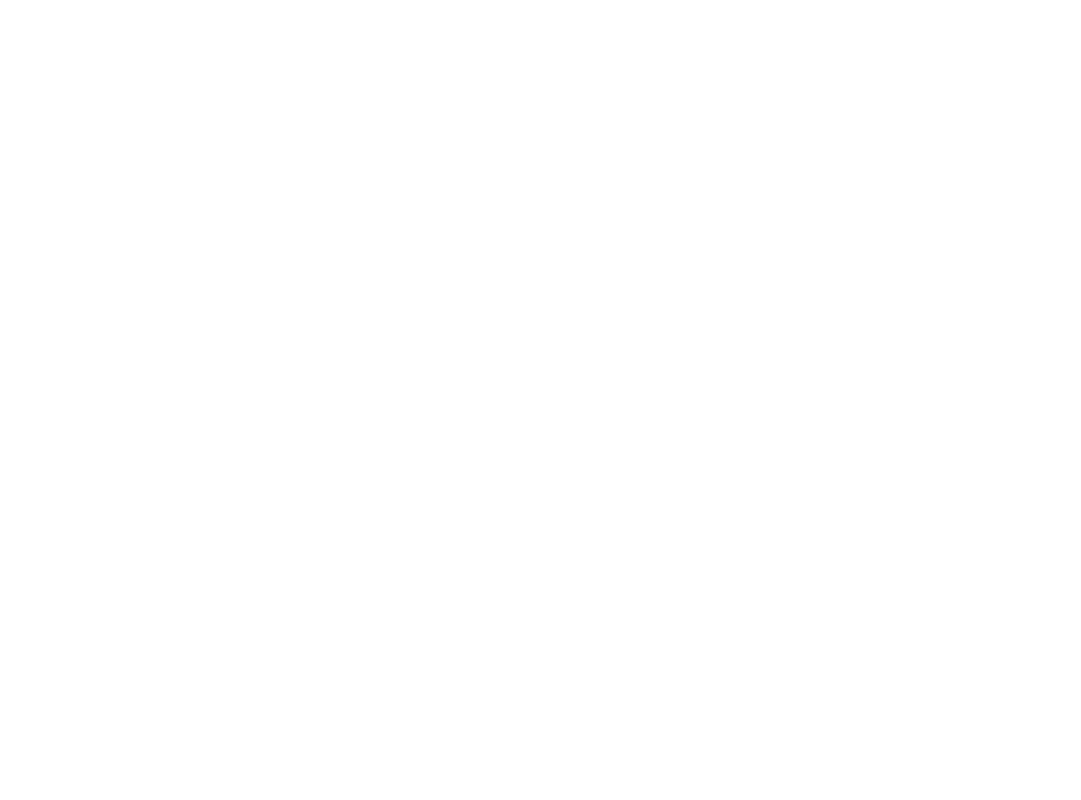
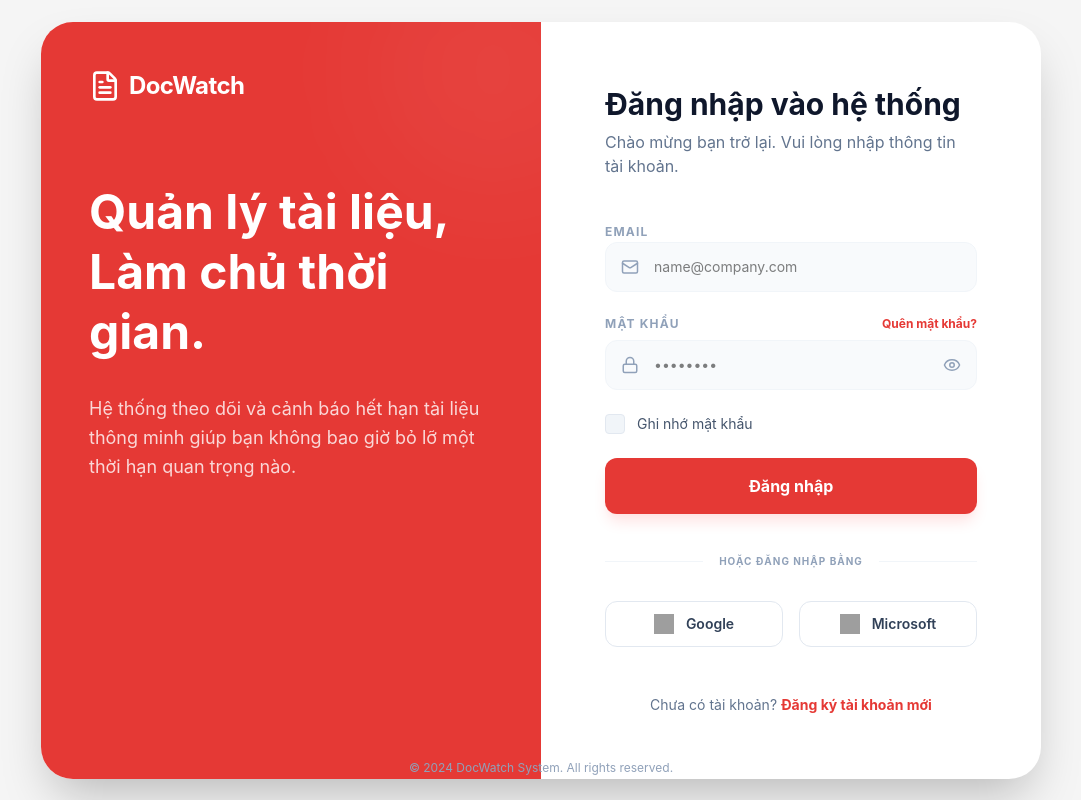
Before and after one commit to ToanTN5962/He-thong-quan-ly-het-han-van-ban, a React (Vite) app in the folder client/: page /login in a window 1280 px wide. Before the commit this address had no page. Shown: the whole page, without its empty margins (99-1180 px from the left). Built offline with nearby package versions, Linux system fonts and the light colour scheme; grey boxes are pictures that could not be loaded.

Commit message:
Add login page

```diff
--- a/client/src/App.tsx
+++ b/client/src/App.tsx
@@ -1,6 +1,7 @@
 import { BrowserRouter, Routes, Route } from 'react-router-dom';
 import UserHomePage from './pages/UserHomePage';
 import AdminDashboard from './pages/AdminDashboard';
+import LoginPage from './pages/Login';
 
 function App() {
   return (
@@ -8,6 +9,7 @@ function App() {
       <Routes>
         <Route path="/" element={<UserHomePage />} />
         <Route path="/admin" element={<AdminDashboard />} />
+        <Route path="/login" element={<LoginPage />} />
       </Routes>
     </BrowserRouter>
   );
--- /dev/null
+++ b/client/src/pages/Login.tsx
@@ -0,0 +1,157 @@
+import { useState, type FormEventHandler } from 'react';
+import {
+  Mail,
+  Lock,
+  Eye,
+  EyeOff,
+  FileText
+} from 'lucide-react';
+
+export default function LoginPage() {
+  const [showPassword, setShowPassword] = useState(false);
+  const [email, setEmail] = useState('');
+  const [password, setPassword] = useState('');
+  const [rememberMe, setRememberMe] = useState(false);
+
+  const handleSubmit: FormEventHandler<HTMLFormElement> = (e) => {
+    e.preventDefault();
+    // Logic đăng nhập sẽ được thực hiện ở đây
+    console.log('Login attempt:', { email, password, rememberMe });
+  };
+
+  return (
+    <div className="min-h-screen flex items-center justify-center bg-[#f5f5f5] p-4 font-sans">
+      <div className="w-full max-w-[1000px] flex rounded-[32px] overflow-hidden bg-white shadow-2xl">
+
+        {/* Cột bên trái - Nội dung quảng bá */}
+        <div className="hidden lg:flex w-1/2 bg-[#e53935] p-12 flex-col justify-between relative overflow-hidden">
+          {/* Họa tiết trang trí */}
+          <div className="absolute top-0 right-0 w-64 h-64 bg-white/5 rounded-full -mr-20 -mt-20 blur-3xl"></div>
+
+          <div className="relative z-10">
+            <div className="flex items-center gap-2 mb-20">
+              <FileText className="text-white" size={32} />
+              <span className="text-2xl font-bold text-white tracking-tight">DocWatch</span>
+            </div>
+
+            <h1 className="text-5xl font-bold text-white leading-tight mb-8">
+              Quản lý tài liệu,<br />Làm chủ thời gian.
+            </h1>
+
+            <p className="text-white/80 text-lg leading-relaxed max-w-md">
+              Hệ thống theo dõi và cảnh báo hết hạn tài liệu thông minh giúp bạn không bao giờ bỏ lỡ một thời hạn quan trọng nào.
+            </p>
+          </div>
+
+        </div>
+
+        {/* Cột bên phải - Form đăng nhập */}
+        <div className="w-full lg:w-1/2 p-12 lg:p-16 flex flex-col justify-center">
+          <div className="max-w-md mx-auto w-full">
+            <h2 className="text-3xl font-bold text-slate-900 mb-2">Đăng nhập vào hệ thống</h2>
+            <p className="text-slate-500 mb-10">Chào mừng bạn trở lại. Vui lòng nhập thông tin tài khoản.</p>
+
+            <form onSubmit={handleSubmit} className="space-y-6">
+              {/* Email Input */}
+              <div className="space-y-2">
+                <label className="text-xs font-bold text-slate-400 uppercase tracking-widest">Email</label>
+                <div className="relative">
+                  <Mail className="absolute left-4 top-1/2 -translate-y-1/2 text-slate-400" size={18} />
+                  <input
+                    type="email"
+                    placeholder="name@company.com"
+                    value={email}
+                    onChange={(e) => setEmail(e.target.value)}
+                    className="w-full pl-12 pr-4 py-3.5 bg-slate-50 border border-slate-100 rounded-xl focus:ring-2 focus:ring-[#e53935]/10 focus:border-[#e53935] focus:bg-white outline-none transition-all text-sm"
+                    required
+                  />
+                </div>
+              </div>
+
+              {/* Password Input */}
+              <div className="space-y-2">
+                <div className="flex justify-between items-center">
+                  <label className="text-xs font-bold text-slate-400 uppercase tracking-widest">Mật khẩu</label>
+                  <button type="button" className="text-xs font-bold text-[#e53935] hover:underline">Quên mật khẩu?</button>
+                </div>
+                <div className="relative">
+                  <Lock className="absolute left-4 top-1/2 -translate-y-1/2 text-slate-400" size={18} />
+                  <input
+                    type={showPassword ? 'text' : 'password'}
+                    placeholder="••••••••"
+                    value={password}
+                    onChange={(e) => setPassword(e.target.value)}
+                    className="w-full pl-12 pr-12 py-3.5 bg-slate-50 border border-slate-100 rounded-xl focus:ring-2 focus:ring-[#e53935]/10 focus:border-[#e53935] focus:bg-white outline-none transition-all text-sm"
+                    required
+                  />
+                  <button
+                    type="button"
+                    onClick={() => setShowPassword(!showPassword)}
+                    className="absolute right-4 top-1/2 -translate-y-1/2 text-slate-400 hover:text-slate-600 transition-colors"
+                  >
+                    {showPassword ? <EyeOff size={18} /> : <Eye size={18} />}
+                  </button>
+                </div>
+              </div>
+
+              {/* Remember Me */}
+              <label className="flex items-center gap-3 cursor-pointer group">
+                <div className="relative flex items-center">
+                  <input
+                    type="checkbox"
+                    className="peer sr-only"
+                    checked={rememberMe}
+                    onChange={(e) => setRememberMe(e.target.checked)}
+                  />
+                  <div className="w-5 h-5 bg-slate-100 border border-slate-200 rounded peer-checked:bg-[#e53935] peer-checked:border-[#e53935] transition-all"></div>
+                  <svg className="absolute w-3.5 h-3.5 text-white left-1/2 top-1/2 -translate-x-1/2 -translate-y-1/2 opacity-0 peer-checked:opacity-100 transition-opacity" fill="none" viewBox="0 0 24 24" stroke="currentColor" strokeWidth="3">
+                    <path strokeLinecap="round" strokeLinejoin="round" d="M5 13l4 4L19 7" />
+                  </svg>
+                </div>
+                <span className="text-sm text-slate-600 group-hover:text-slate-900 transition-colors">Ghi nhớ mật khẩu</span>
+              </label>
+
+              {/* Submit Button */}
+              <button
+                type="submit"
+                className="w-full py-4 bg-[#e53935] text-white rounded-xl font-bold shadow-lg shadow-red-100 hover:scale-[1.01] active:scale-[0.99] transition-all"
+              >
+                Đăng nhập
+              </button>
+            </form>
+
+            {/* Social Login */}
+            <div className="mt-10">
+              <div className="relative flex items-center justify-center mb-8">
+                <div className="absolute w-full border-t border-slate-100"></div>
+                <span className="relative px-4 bg-white text-[10px] font-bold text-slate-400 uppercase tracking-widest">Hoặc đăng nhập bằng</span>
+              </div>
+
+              <div className="grid grid-cols-2 gap-4">
+                <button className="flex items-center justify-center gap-3 py-3 border border-slate-200 rounded-xl hover:bg-slate-50 transition-colors">
+                  <img src="https://www.gstatic.com/images/branding/product/1x/googleg_48dp.png" alt="Google" className="w-5 h-5" />
+                  <span className="text-sm font-semibold text-slate-700">Google</span>
+                </button>
+                <button className="flex items-center justify-center gap-3 py-3 border border-slate-200 rounded-xl hover:bg-slate-50 transition-colors">
+                  <img src="https://upload.wikimedia.org/wikipedia/commons/4/44/Microsoft_logo.svg" alt="Microsoft" className="w-5 h-5" />
+                  <span className="text-sm font-semibold text-slate-700">Microsoft</span>
+                </button>
+              </div>
+            </div>
+
+            {/* Footer Links */}
+            <p className="mt-12 text-center text-sm text-slate-500">
+              Chưa có tài khoản?{' '}
+              <button className="font-bold text-[#e53935] hover:underline">Đăng ký tài khoản mới</button>
+            </p>
+          </div>
+        </div>
+      </div>
+
+      {/* Copyright */}
+      <p className="fixed bottom-6 text-slate-400 text-xs">
+        © 2024 DocWatch System. All rights reserved.
+      </p>
+    </div>
+  );
+}
```
